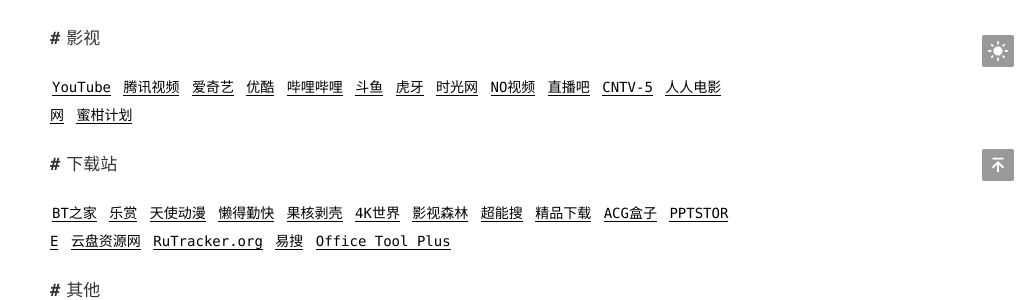
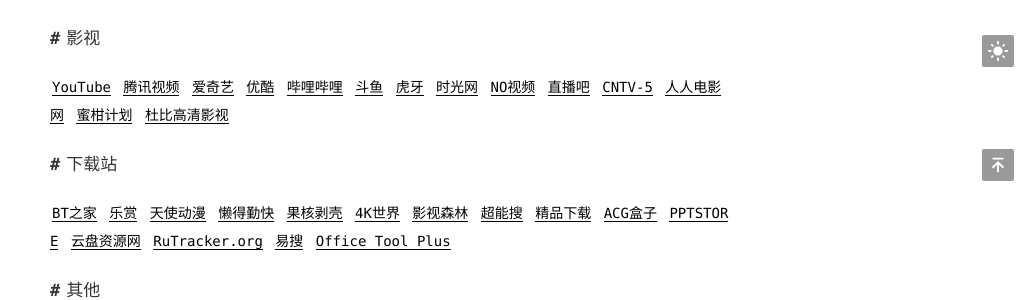
Before and after one commit to admans/admans.github.io, a Jekyll site: the page built from pages/navi.md, in a window 1280 px wide. Shown: the part 769-1069 px from the top of the page, without its empty margins (250-1280 px from the left). Built offline with Jekyll 4.4.1, drawn with Linux system fonts in a browser that asks for light colours.

Commit message:
Update navi.md

```diff
--- a/pages/navi.md
+++ b/pages/navi.md
@@ -29,7 +29,7 @@ title: 导航
 
 ## 影视
 
-[YouTube](https://www.youtube.com/ "YouTube") [腾讯视频](https://v.qq.com/ "腾讯视频") [爱奇艺](https://www.iqiyi.com/ "爱奇艺") [优酷](https://www.youku.com/ "优酷") [哔哩哔哩](https://www.bilibili.com/ "哔哩哔哩") [斗鱼](https://www.douyu.com/ "斗鱼") [虎牙](https://www.huya.com/ "虎牙") [时光网](http://www.mtime.com/ "时光网") [NO视频](https://www.novipnoad.com/ "NO视频") [直播吧](http://www.zhibo8.cc/ "直播吧") [CNTV-5](http://tv.cntv.cn/live/cctv5/?pt=HD "CNTV-5") [人人电影网](https://www.rrdynb.com/index.html "人人电影网") [蜜柑计划](https://mikanani.me/ "蜜柑计划")
+[YouTube](https://www.youtube.com/ "YouTube") [腾讯视频](https://v.qq.com/ "腾讯视频") [爱奇艺](https://www.iqiyi.com/ "爱奇艺") [优酷](https://www.youku.com/ "优酷") [哔哩哔哩](https://www.bilibili.com/ "哔哩哔哩") [斗鱼](https://www.douyu.com/ "斗鱼") [虎牙](https://www.huya.com/ "虎牙") [时光网](http://www.mtime.com/ "时光网") [NO视频](https://www.novipnoad.com/ "NO视频") [直播吧](http://www.zhibo8.cc/ "直播吧") [CNTV-5](http://tv.cntv.cn/live/cctv5/?pt=HD "CNTV-5") [人人电影网](https://www.rrdynb.com/index.html "人人电影网") [蜜柑计划](https://mikanani.me/ "蜜柑计划") [杜比高清影视](https://dubi.tk/ "杜比高清影视")
 
 ## 下载站
 
```
